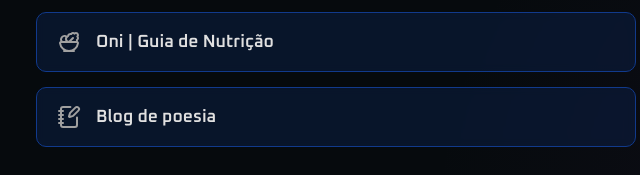
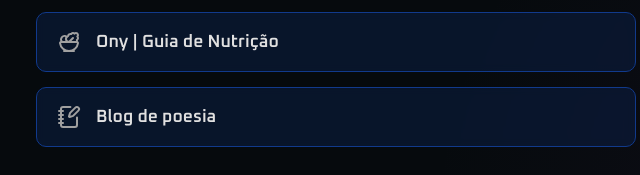
Before and after one commit to will-aam/bioig, a plain HTML site: page index.html in a window 1280 px wide. Shown: the part 658-833 px from the top of the page, 304-944 px from the left. Drawn offline with nearby package versions, Linux system fonts and the light colour scheme.

Commit message:
Update index.html

```diff
--- a/index.html
+++ b/index.html
@@ -87,7 +87,7 @@
           </a>
           <a href="#" class="link-button">
             <i data-lucide="salad"></i>
-            <span>Oni | Guia de Nutrição</span>
+            <span>Ony | Guia de Nutrição</span>
           </a>
           <a href="https://txtarchived.netlify.app/" class="link-button">
             <i data-lucide="notebook-pen"></i>
```
